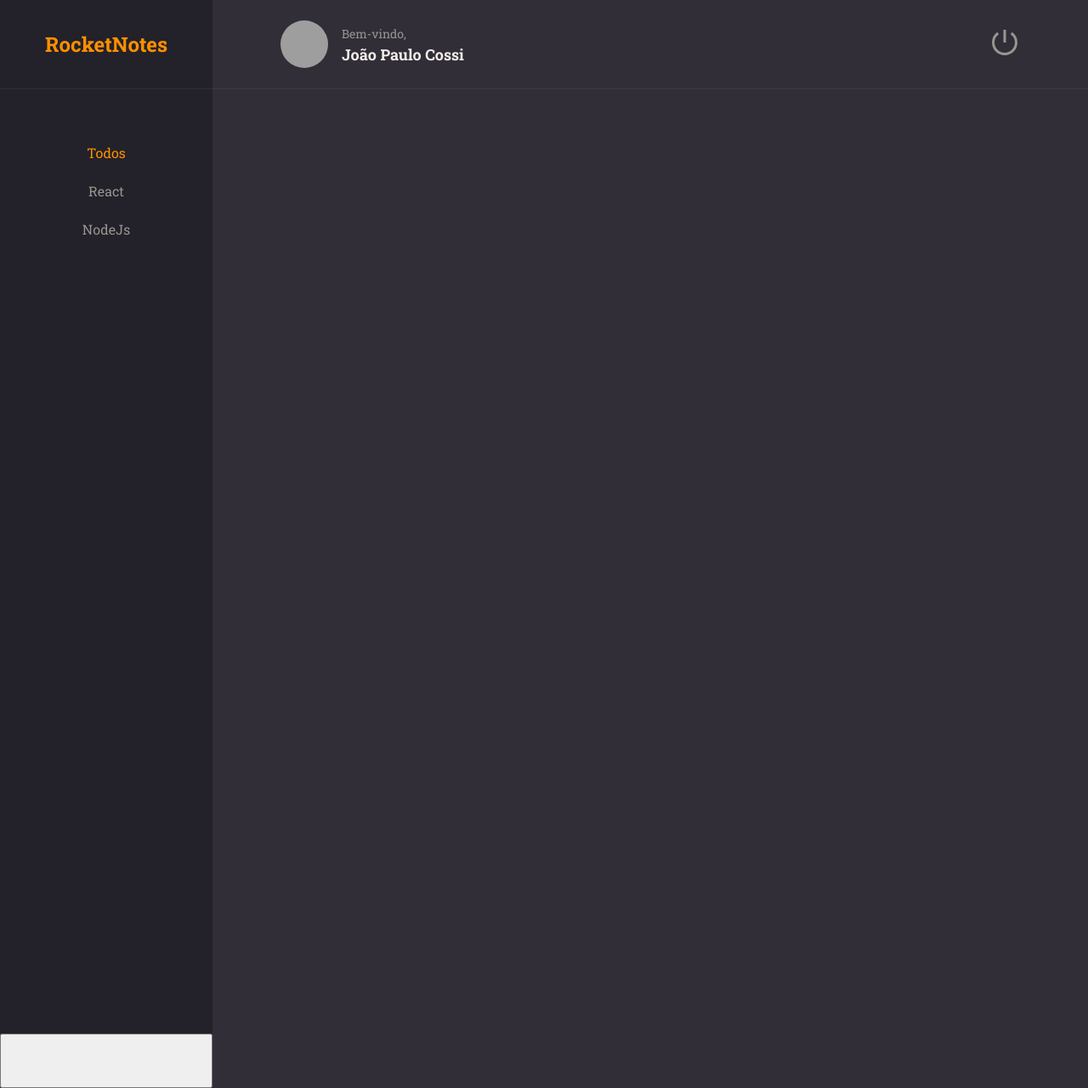
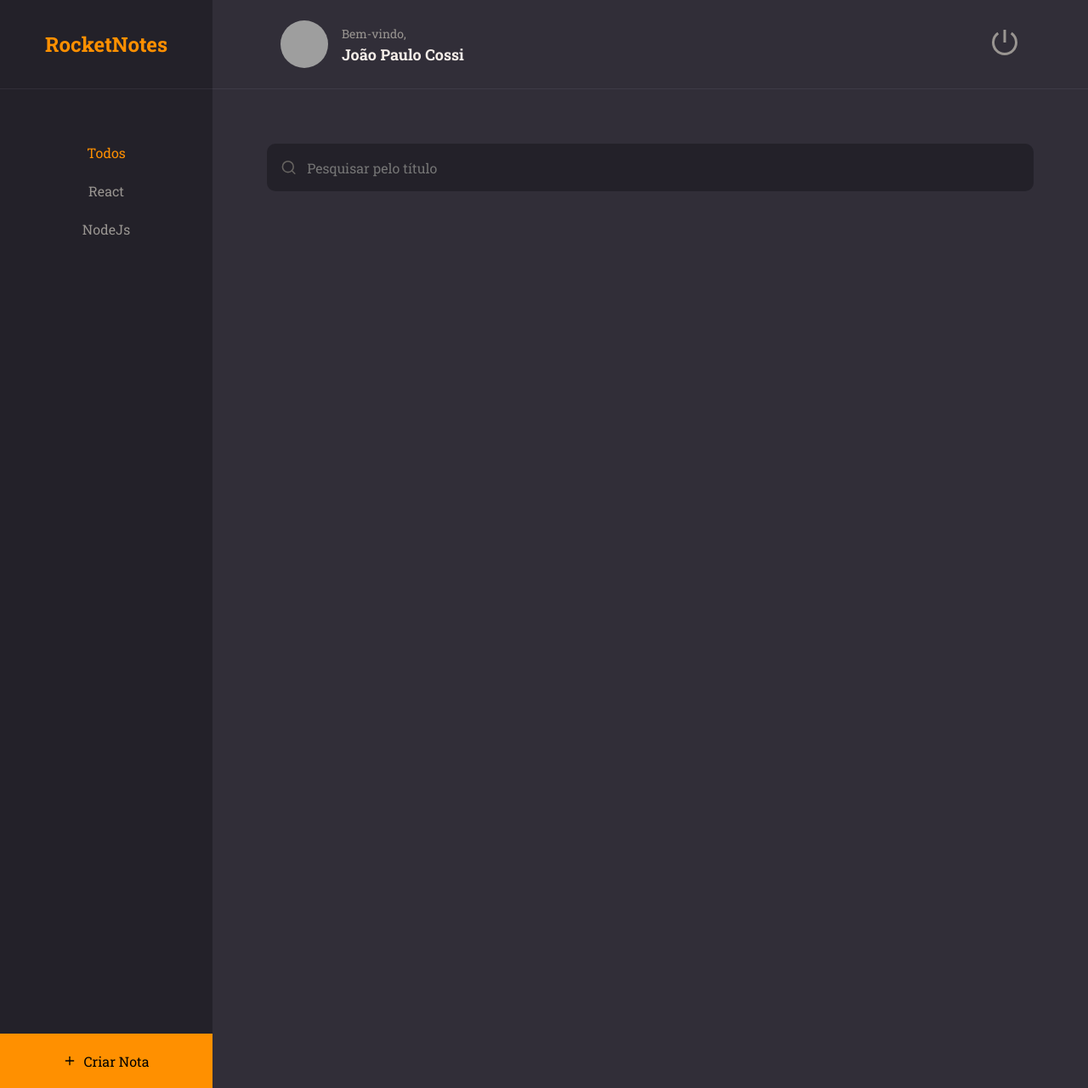
Before and after one commit to jpcossi/RocketNotes-React, a React (Vite) app in the folder rocketnotes/: page / in a window 1280 px wide. Shown: the whole page at 85% size. Built offline with nearby package versions, Linux system fonts and the light colour scheme; grey boxes are pictures that could not be loaded.

Commit message:
new input and menu

```diff
--- a/rocketnotes/src/Pages/Home/index.jsx
+++ b/rocketnotes/src/Pages/Home/index.jsx
@@ -1,7 +1,9 @@
+import { FiPlus, FiSearch } from 'react-icons/fi'
 import { Container, Brand, Menu, Search, Content, NewNote } from './styles'
 
 import { Header } from '../../components/Header'
 import { ButtonText } from '../../components/ButtonText'
+import { Input } from '../../components/Input'
 
 export function Home(){
     return(
@@ -16,12 +18,15 @@
                 <li><ButtonText title="NodeJs"></ButtonText></li>
             </Menu>
             <Search>
-
+                <Input placeholder="Pesquisar pelo título" icon={FiSearch}></Input>
             </Search>
             <Content>
 
             </Content>
-            <NewNote></NewNote>
+            <NewNote>
+                <FiPlus></FiPlus>
+                    Criar Nota
+            </NewNote>
         </Container>
     )
 }
--- a/rocketnotes/src/Pages/Home/styles.js
+++ b/rocketnotes/src/Pages/Home/styles.js
@@ -45,10 +45,21 @@
 `
 export const Search = styled.div`
     grid-area: search;
+    padding: 64px 64px 0;
 `
 export const Content = styled.div`
     grid-area: content;
 `
 export const NewNote = styled.button`
     grid-area: newnote;
+
+    background-color: ${({theme}) => theme.COLORS.ORANGE};
+    border: none;
+    display: flex;
+    justify-content: center;
+    align-items: center;
+
+    svg {
+        margin-right: 8px;
+    }
 `
--- /dev/null
+++ b/rocketnotes/src/components/Input/index.jsx
@@ -0,0 +1,10 @@
+import { Container } from './styles'
+
+export function Input({icon: Icon, ...rest}){
+    return(
+        <Container>
+            {Icon && <Icon size = {20}></Icon>}
+            <input {...rest}></input>
+        </Container>
+    )
+}
--- /dev/null
+++ b/rocketnotes/src/components/Input/styles.js
@@ -0,0 +1,32 @@
+import styled from 'styled-components'
+
+export const Container = styled.div`
+    width:100%;
+    display: flex;
+    align-items: center;
+
+    background-color: ${({theme}) => theme.COLORS.BACKGROUND_900};
+    color: ${({theme}) => theme.COLORS.GRAY_300};
+    margin-bottom: 8px;
+    border-radius: 10px;
+
+    > input{
+        height: 56px;
+        width: 100%;
+
+        padding: 12px;
+
+        color: ${({theme}) => theme.COLORS.WHITE};
+        background: transparent;
+        border: 0;
+
+        &:placeholder{
+            color: ${({theme}) => theme.COLORS.GRAY_300};
+        }
+
+    }
+
+    > svg{
+        margin-left: 16px;
+    }
+`
```
